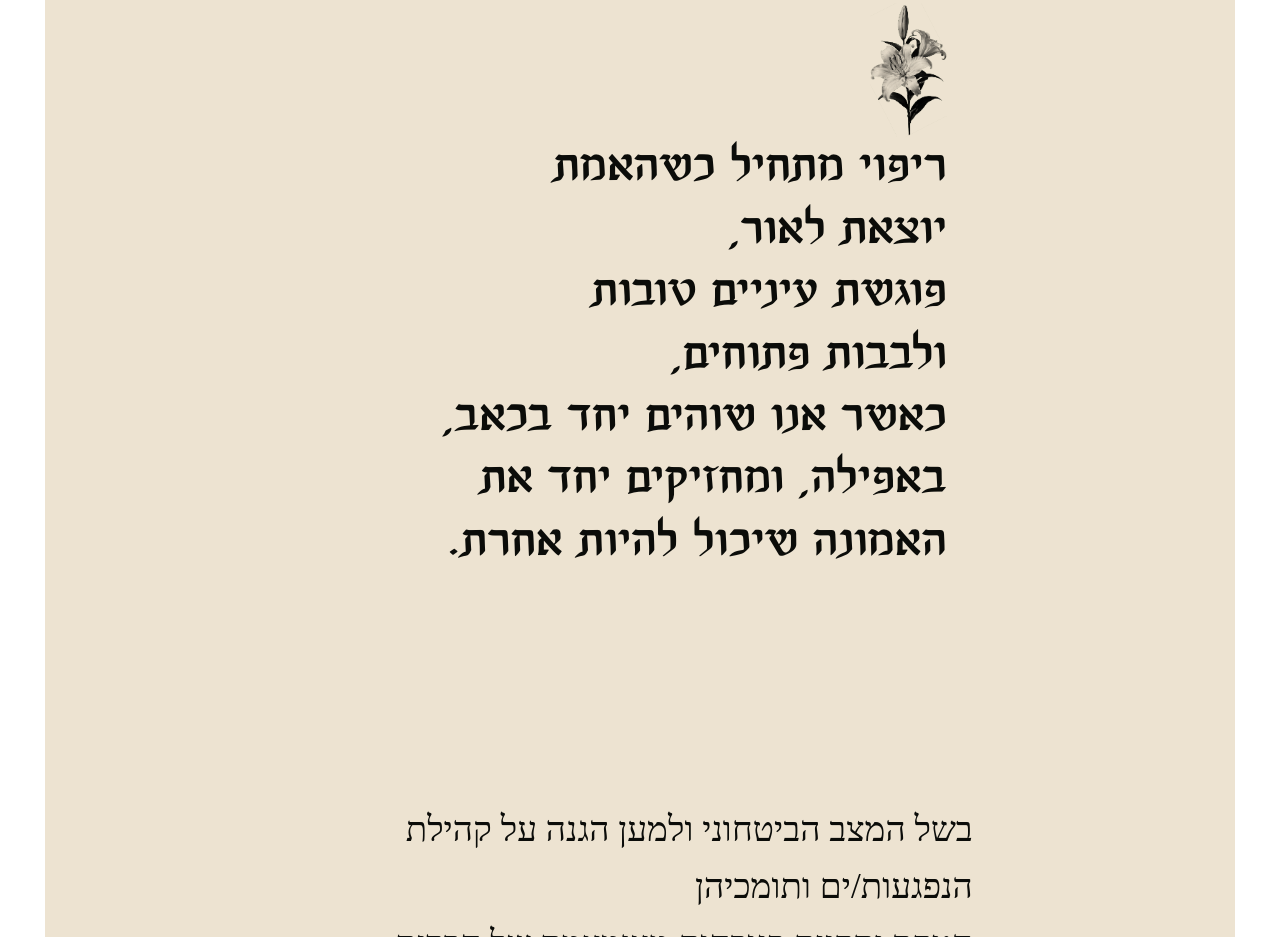
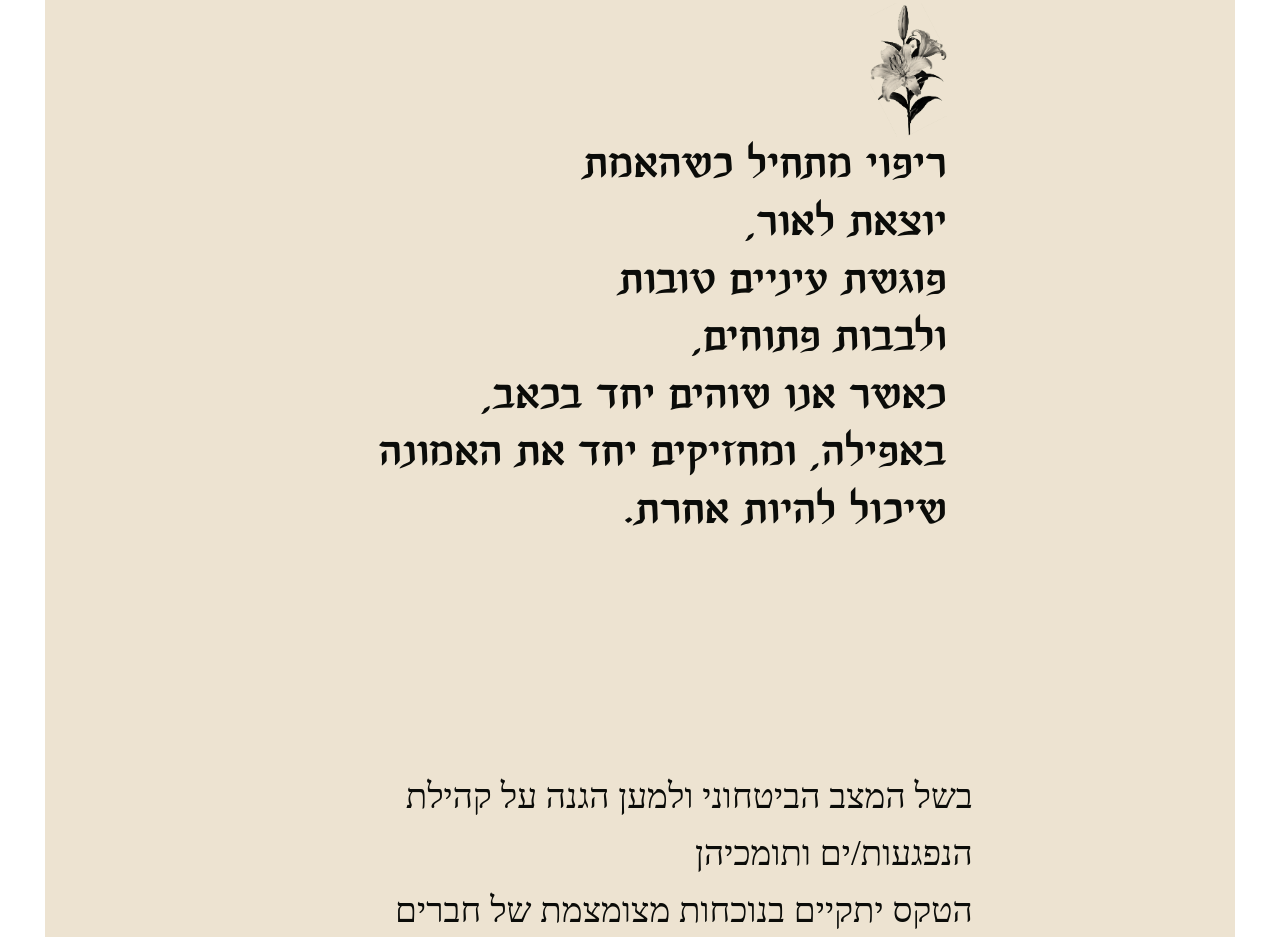
Before and after one commit to nav87pow/Shoshana, a plain HTML site: page index.html in a window 1280 px wide. Shown: the part 1628-2565 px from the top of the page. Drawn offline with Linux system fonts and the light colour scheme; a web font is replaced by a local one.

Commit message:
blockquote update

```diff
--- a/style.css
+++ b/style.css
@@ -340,7 +340,7 @@ section.textq {
 }
 blockquote{
     text-align: right;
-font-size: 2.6rem;
+font-size: 2.4rem;
 padding: 0;
 margin: 0;
 }
```
